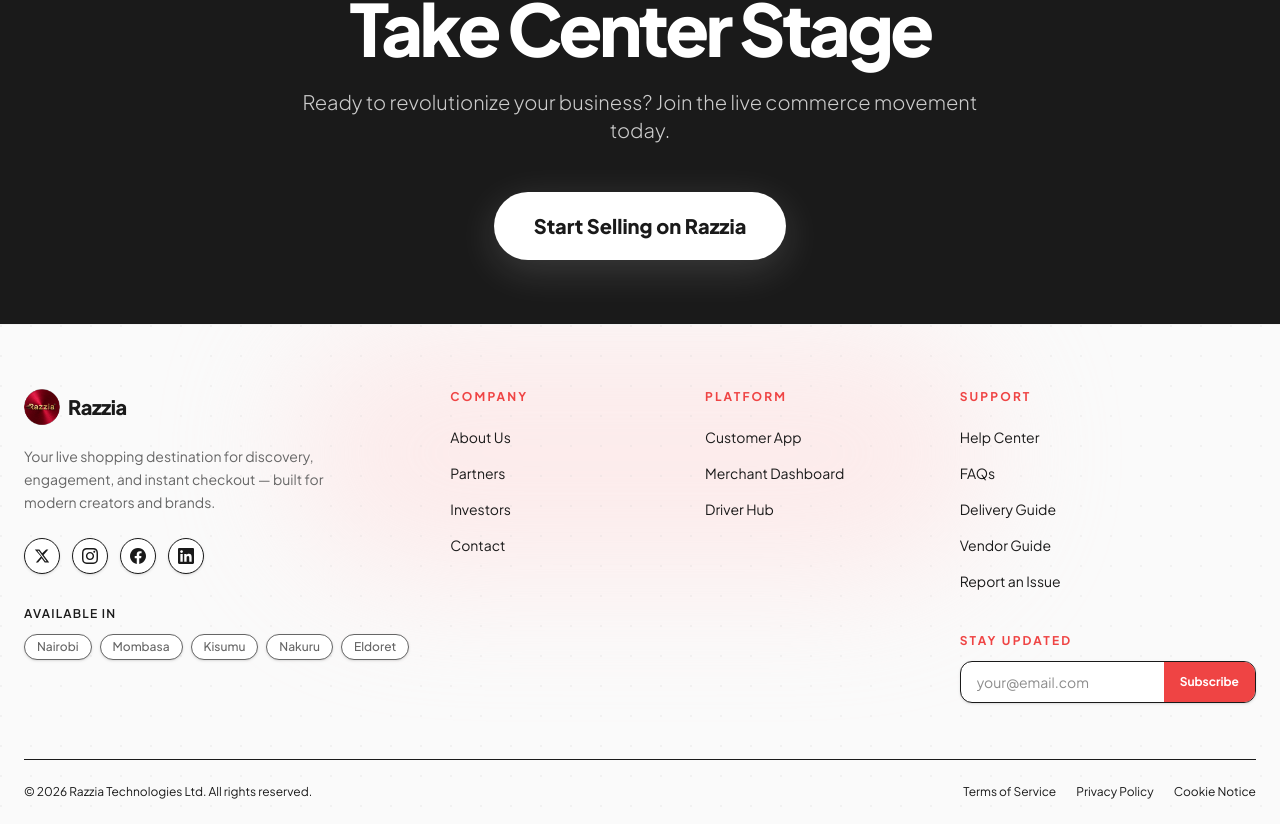
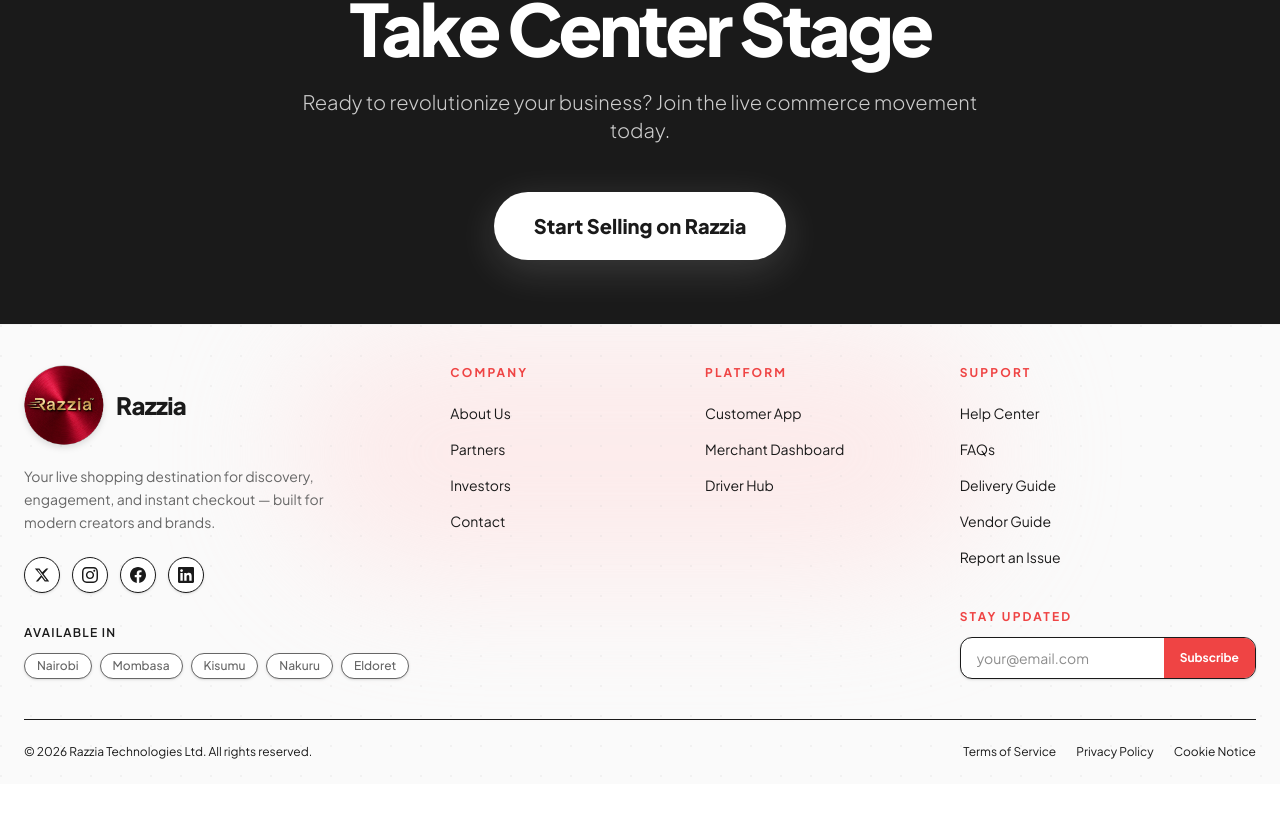
Before and after one commit to Ajay-code9/razzia, a Next.js app: page /landing in a window 1280 px wide. Shown: the part 5546-6370 px from the top of the page. After the commit the page ends 6330 px from the top, so only its background shows below. Built offline with nearby package versions, Linux system fonts and the light colour scheme.

Commit message:
Reduce footer spacing and increase footer logo size

```diff
--- a/src/components/Footer.tsx
+++ b/src/components/Footer.tsx
@@ -83,19 +83,19 @@
         }}
       />
 
-      <div className="relative mx-auto w-full max-w-7xl px-6 pt-16 pb-0">
+      <div className="relative mx-auto w-full max-w-7xl px-6 pt-10 pb-0">
 
         {/* ── Main grid ── */}
         <div
-          className="grid gap-12 pb-14 border-b border-line-200"
+          className="grid gap-10 pb-10 border-b border-line-200"
         >
           <div className="grid gap-10 lg:grid-cols-[1.8fr_1fr_1fr_1fr]">
 
             {/* Brand column */}
             <div>
-              <div className="flex items-center gap-2">
-                <Image alt="Razzia logo" src="/razzia-logo.svg" width={36} height={36} />
-                <span className="text-xl font-black text-smoke-900 tracking-tight">
+              <div className="flex items-center gap-3">
+                <Image alt="Razzia logo" src="/razzia-logo.svg" width={80} height={80} className="drop-shadow-md" />
+                <span className="text-2xl font-black text-smoke-900 tracking-tight">
                   Razzia
                 </span>
               </div>
```
